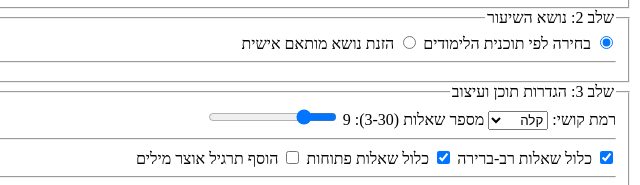
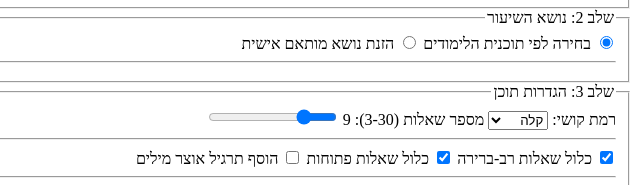
Before and after one commit to shaqedbs/worksheet-generator, a plain HTML site: page index.html in a window 1280 px wide. Shown: the part 126-311 px from the top of the page, 640-1280 px from the left. Drawn offline with Linux system fonts and the light colour scheme.

Commit message:
index.html

```diff
--- a/index.html
+++ b/index.html
@@ -37,7 +37,6 @@
                     <option value="english">אנגלית</option>
                 </select>
             </fieldset>
-
             <fieldset>
                 <legend>שלב 2: נושא השיעור</legend>
                 <label><input type="radio" name="topic_mode" value="structured" checked> בחירה לפי תוכנית הלימודים</label>
@@ -50,9 +49,8 @@
                     <input type="text" id="topic-input" placeholder="אנא בחרו כיתה ומקצוע תחילה">
                 </div>
             </fieldset>
-
             <fieldset>
-                <legend>שלב 3: הגדרות תוכן ועיצוב</legend>
+                <legend>שלב 3: הגדרות תוכן</legend>
                 <label for="difficulty-select">רמת קושי:</label>
                 <select name="difficulty" id="difficulty-select">
                     <option value="easy">קלה</option>
```
